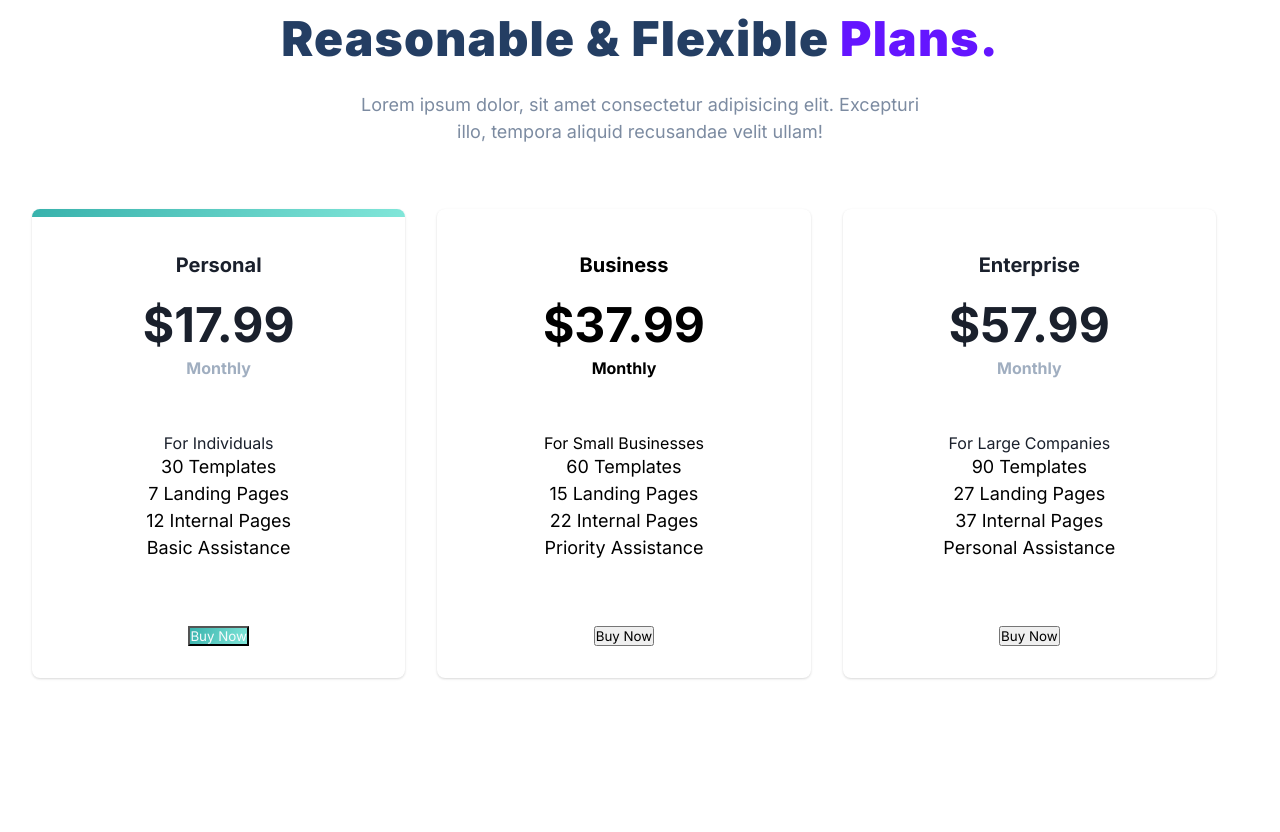
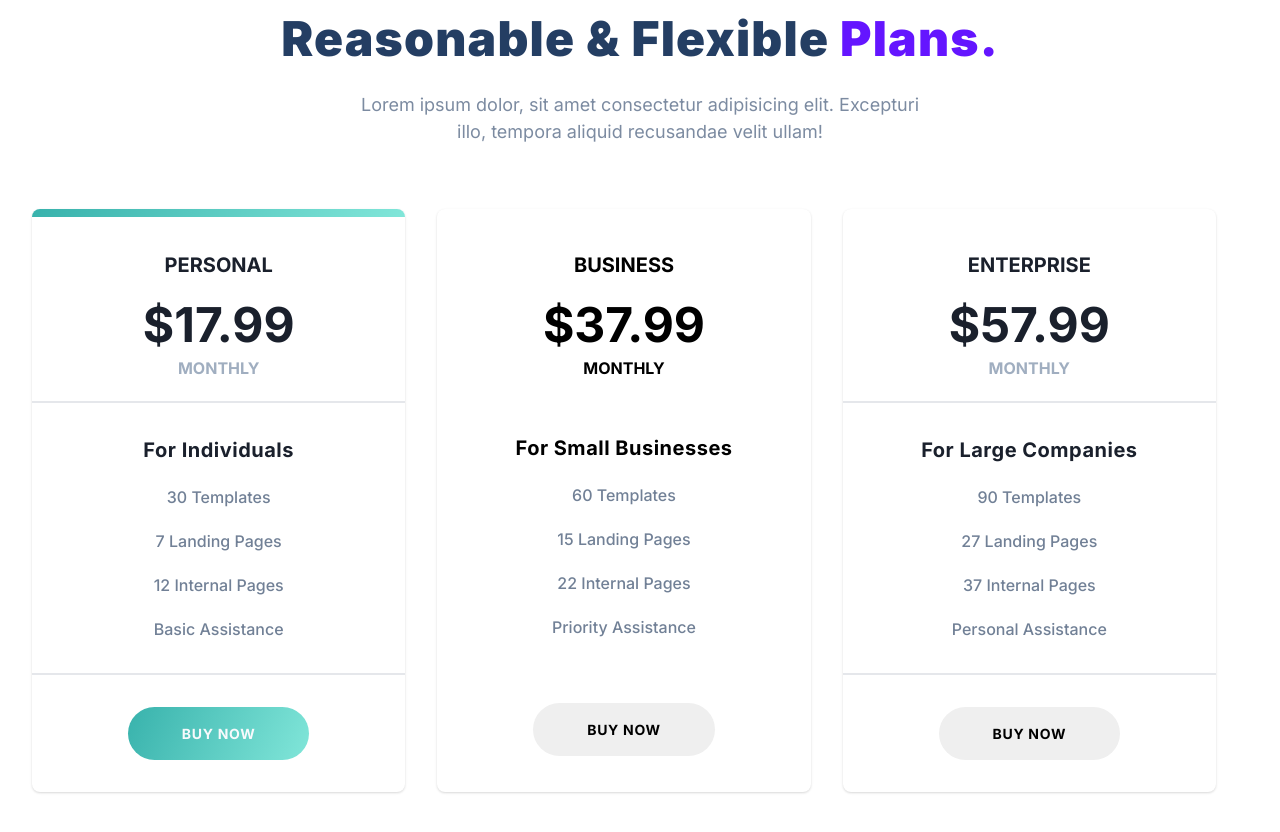
Before and after one commit to dpadrianox/Final-Treact-Project, a plain HTML site: page index.html in a window 1280 px wide. Shown: the part 3937-4769 px from the top of the page. Before the commit the page ends 4711 px from the top, so only its background shows below. Drawn offline with Linux system fonts and the light colour scheme.

Commit message:
plan button design

```diff
--- a/styles.css
+++ b/styles.css
@@ -80,6 +80,9 @@ p {
     color: #fff;
     font-weight: bold;
     /* transition: all 300ms; */
+}
+button {
+    cursor: pointer;
 }
 
 /* NAV BAR */
@@ -502,6 +505,7 @@ header .row {
 }
 .plan__name {
     font-size: 20px;
+    text-transform: uppercase;
 }
 .plan__name,
 .plan__price,
@@ -519,4 +523,42 @@ header .row {
 .plan__duration {
     font-size: 16px;
     line-height: 0.1em;
+    text-transform: uppercase;
 }
+.plan:nth-child(1) .plan__middle,
+.plan:nth-child(3) .plan__middle {
+    border-top: 2px solid rgb(229, 231, 235);
+    border-bottom: 2px solid rgb(229, 231, 235);
+}
+.plan__target {
+    font-size: 20px;
+    font-weight: 700;
+    line-height: 1.5;
+    letter-spacing: 0.025em;
+}
+.plan__feature {
+    margin-top: 20px;
+    font-size: 16px;
+    font-weight: 500;
+    color: #718096;
+    line-height: 1.5;
+}
+.plan__bottom {
+    padding: 32px 96px;
+    z-index: 10;
+    position: relative;
+}
+.plan__button {
+    text-transform: uppercase;
+    text-align: center;
+    padding: 16px 32px;
+    border-radius: 500px;
+    border: none;
+    font-size: 14px;
+    width: 100%;
+    max-width: 192px;
+    font-weight: bold;
+    letter-spacing: 0.05em;
+    line-height: 1.5;
+    transition: all 300ms;
+}
```
